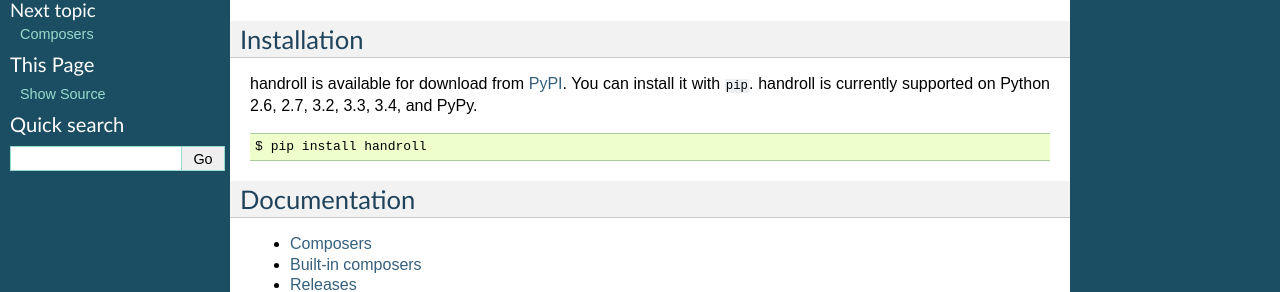
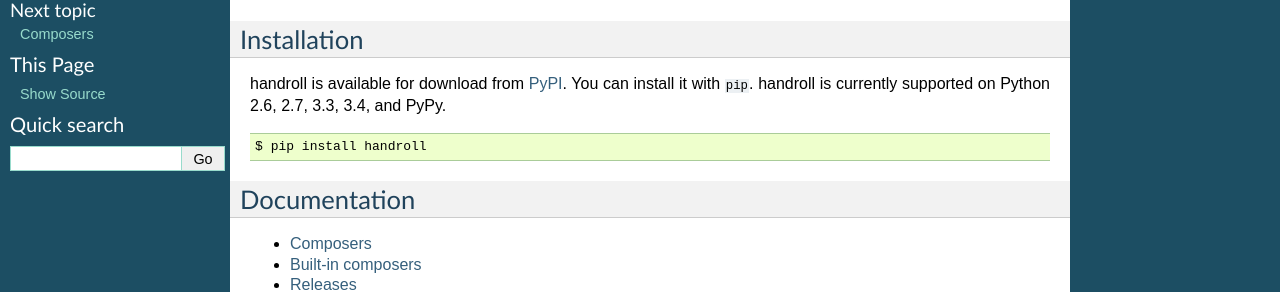
Before and after one commit to handroll/handroll, a Sphinx documentation site: the page built from docs/index.rst, in a window 1280 px wide. Shown: the part 149-441 px from the top of the page. Built offline with Sphinx 7.4.7, drawn with Linux system fonts in a browser that asks for light colours.

Commit message:
Drop Python 3.2 support.

```diff
--- a/docs/index.rst
+++ b/docs/index.rst
@@ -11,7 +11,7 @@
 
 handroll is available for download from `PyPI
 <https://pypi.python.org/pypi/handroll>`_.  You can install it with ``pip``.
-handroll is currently supported on Python 2.6, 2.7, 3.2, 3.3, 3.4, and PyPy.
+handroll is currently supported on Python 2.6, 2.7, 3.3, 3.4, and PyPy.
 
 .. code-block:: bash
 
--- a/docs/releases.rst
+++ b/docs/releases.rst
@@ -5,6 +5,7 @@
 ---------------------------
 
 * Generate Atom feeds.
+* Drop 3.2 support. Too many dependencies do not support it.
 
 Version 1.1, Released June 1, 2014
 ----------------------------------
```
Also changed, not shown: .travis.yml, 1 other file.
